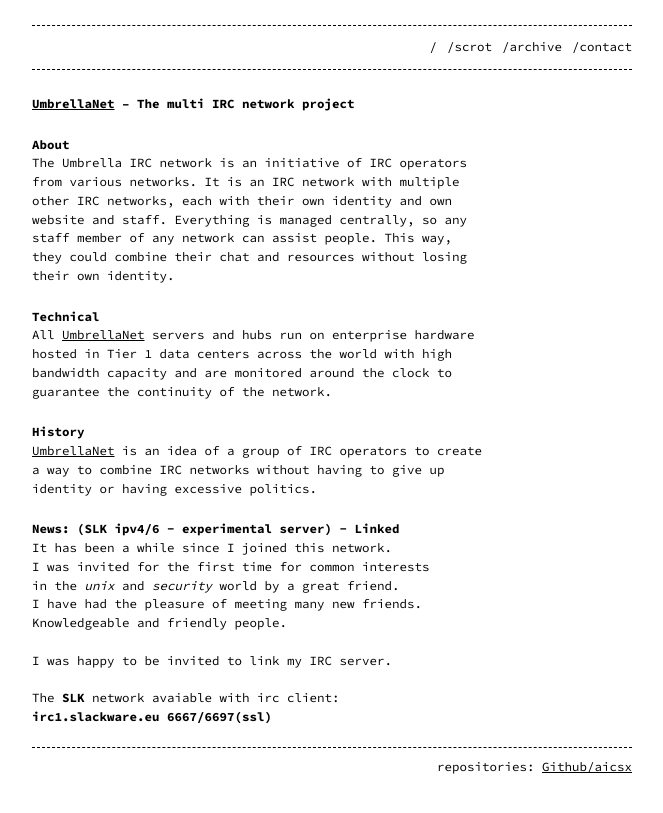
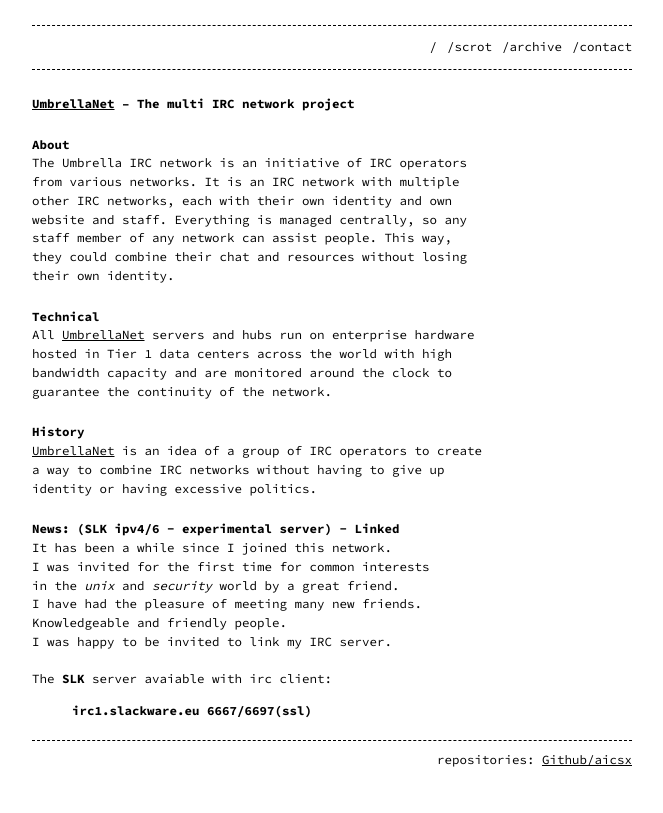
Before and after one commit to aicsx/ax, a Jekyll site: the page built from _posts/2021-08-17-UmbrellaNet-Linked.md, in a window 1280 px wide. Shown: the top 813 px of the page, without its empty margins (308-971 px from the left). Built offline with Jekyll 4.4.1, drawn with Linux system fonts in a browser that asks for light colours.

Commit message:
update posts

```diff
--- a/_posts/2021-08-17-UmbrellaNet-Linked.md
+++ b/_posts/2021-08-17-UmbrellaNet-Linked.md
@@ -28,10 +28,9 @@
 in the *unix* and *security* world by a great friend.
 I have had the pleasure of meeting many new friends.
 Knowledgeable and friendly people.
-<p>&nbsp;</p>
 I was happy to be invited to link my IRC server.
 <p>&nbsp;</p>
-The **SLK** network avaiable with irc client:
-**irc1.slackware.eu 6667/6697(ssl)**
+The **SLK** server avaiable with irc client:
+> **irc1.slackware.eu 6667/6697(ssl)**
 
 [UmbrellaNet]: https://umbrellanet.org/
```
